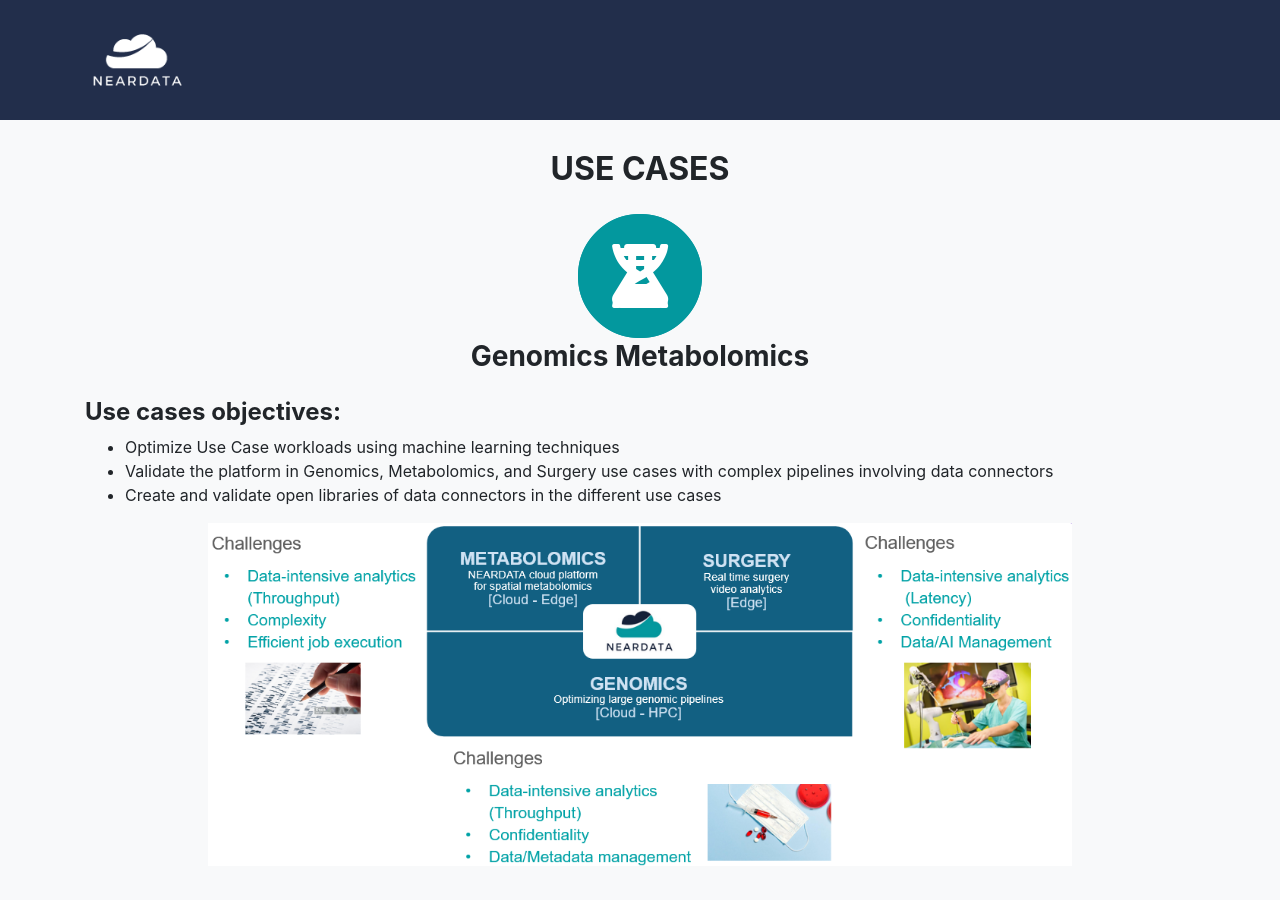
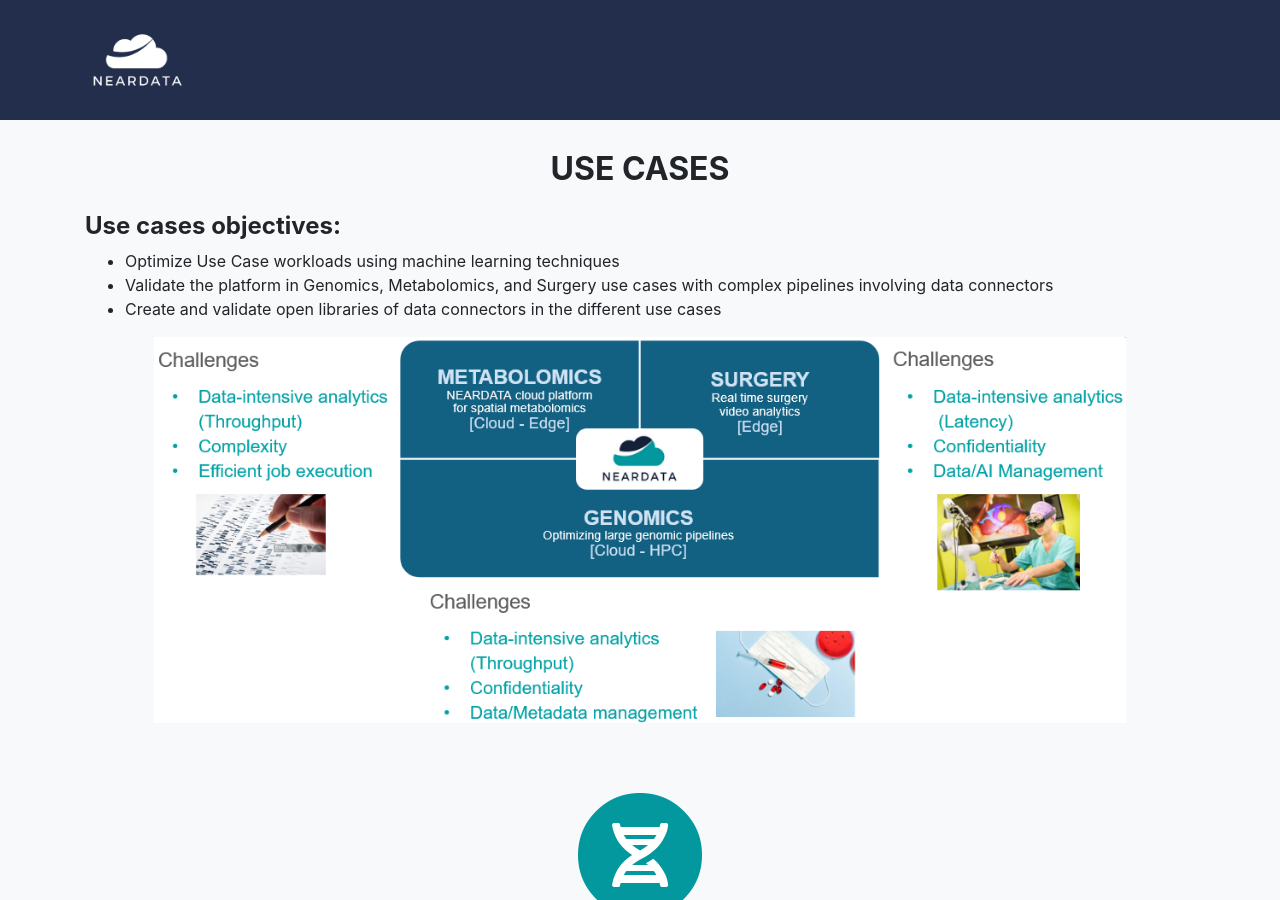
Before and after one commit to neardata-eu/neardata-eu.github.io, a Jekyll site: the page built from use-cases.md, in a window 1280 px wide and 900 px high. Built offline with Jekyll 4.4.1, drawn with Linux system fonts in a browser that asks for light colours; some web fonts are replaced.

Commit message:
modify use cases

```diff
--- a/use-cases.md
+++ b/use-cases.md
@@ -5,14 +5,6 @@
 
 <div class="col-lg-12 text-center mb-4">
 	<h2 class="section-heading text-uppercase">Use cases</h2>
-</div>
-
-<div class="col-lg-12 text-center mb-4">
-<span class="fa-stack fa-4x">
-    <i class="fas fa-circle fa-stack-2x text-primary"></i> <i class="fas fa-circle fa-stack-2x text-primary"></i>
-    <i class="fa fa-dna fa-stack-1x fa-inverse"></i> <i class="fa fa-flask fa-stack-1x fa-inverse"></i>
-</span>
-<h3><a id="genomics">Genomics</a> <a id="meta">Metabolomics</a></h3>
 </div>
 
 <div>
@@ -25,7 +17,7 @@
 </div>
 
 <div class="col-lg-12 text-center mb-4">
-    <p><img src="assets/img/use_cases/NEARDATA_Use_Cases.png" alt="Use Cases" width="80%"></p>
+    <p><img src="assets/img/use_cases/NEARDATA_Use_Cases.png" alt="Use Cases" width="90%"></p>
 </div>
 
 <br/>
@@ -34,10 +26,10 @@
     <i class="fas fa-circle fa-stack-2x text-primary"></i>
     <i class="fa fa-dna fa-stack-1x fa-inverse"></i>
 </span>
-<h3 id="genomics">Genomics</h3>
+<h3>Genomics</h3>
 <h5>Creation of methods, fast storage, and communications infrastructures to communicate distributed computing power with scalable storage systems, allowing efficient distribution of datasets across the system.</h5>
 </div>
-<h6>USE CASE 1. Variants-Interactions Use Case</h6>
+<h5>USE CASE 1. Variants-Interactions Use Case</h5>
 <p>Complex diseases, such as Type 2 Diabetes (T2D), are caused by the simultaneous effect of multiple
 genomic variants and other environmental factors. During the last decades, the genomic study of T2D has been broadly approached with diverse methods. However, although hundreds of genomic variants are expected to contribute to disease development, the study of the relation between variants and T2D has been only analyzed in a single independent manner. There are different reasons to avoid this type of analysis. Among them, the analysis of variant interactions and their contribution to developing the disease is an extreme computational problem. Indeed, here we present two use cases where we tackle this type of analysis with different methods:</p>
 <ul>
@@ -46,7 +38,7 @@
 </ul>
 
 
-<h6>USE CASE 2. Transcriptomics Use Case</h6>
+<h5>USE CASE 2. Transcriptomics Use Case</h5>
 <p>This use case is divided into two main experiments, which can be seen as different use cases given each present different problems and uses different datasets. Such experiments are:</p>
 
 <ol>
@@ -55,7 +47,7 @@
 </ol>
 
 
-<h6>USE CASE 3. Genomics Use Case</h6>
+<h5>USE CASE 3. Genomics Use Case</h5>
 <p>This use case is based on variant calling to identify variants from reference genome sequences. We discuss that this type of data is extreme due to the extreme volume of data and extensive pipelines that require. large computational resources to cope with the demands needed to process and analyze this data. The objective of this use case is to port a genomics Variant calling workflow from our HPC implementation to a serverless architecture that allows processing and analyzing extreme genomic data at large scales.</p>
 
 <p><h6>OBJECTIVES:</h6>
@@ -75,21 +67,23 @@
     <li>HPC Data Connector improves performance by x2.1.</li>
     <li>Resource Auto-scaling with Lithops.</li>
 </ul>
-<p><img src="assets/img/use_cases/NEARDATA_Genomics_Use_Case.png" alt="Metabolomics Use Case" width="60%"> </p>
+<div class="col-lg-12 text-center mb-4">
+<p><img src="assets/img/use_cases/NEARDATA_Genomics_Use_Case.png" alt="Genomics Use Case" width="70%"> </p>
+</div>
 </p>
 
 
 
-<br/>
+<br/> <br/>
 <div class="col-lg-12 text-center mb-4">
 <span class="fa-stack fa-4x">
     <i class="fas fa-circle fa-stack-2x text-primary"></i>
     <i class="fa fa-flask fa-stack-1x fa-inverse"></i>
 </span>
-<h3 id="meta">METABOLOMICS</h3>
+<h3>METABOLOMICS</h3>
 <h5>Expand the analysis of metabolomics raw data and boost external access and efficient re-use of open data. Creation of federated and Hybrid distributed architecture and ensuring data privacy but also shared global computations.</h5>
 </div>
-<h6>USE CASE 1. Metabolomics Use Case</h6>
+<h5>USE CASE 1. Metabolomics Use Case</h5>
 <p>In this use case, we contribute to improving <a href="https://metaspace2020.eu/" target="_blank">METASPACE</a>, a cloud platform for spatial metabolomics. Spatial metabolomics is a bioanalytical technology for spatially-resolved detection of metabolites, lipids, drugs and other molecules in tissue sections used in biology, medicine, and pharmacology. Spatial metabolomics generates large datasets because for each pixel it produces a mass spectrum
 containing in the order of 104 dimensions representing abundances of different molecules. A key problem in spatial metabolomics is the metabolite identification or associating the spectral dimensions with specific metabolites they can represent. The individual spatial metabolomics datasets have large sizes, ranging from 1 to 100 GB per tissue section.</p>
 
@@ -97,7 +91,7 @@
 <p>The overview of the METASPACE cloud platform engine and International Data Space outlining key functionality and types of usage:</p>
 
 <div class="col-lg-12 text-center mb-4">
-<p><img src="assets/img/use_cases/NEARDATA_Metaspace.png" alt="METASPACE" width="80%"></p>
+<p><img src="assets/img/use_cases/NEARDATA_Metaspace.png" alt="METASPACE" width="90%"></p>
 </div>
 
 <p>
@@ -108,12 +102,14 @@
     <li>Confidential computing with SCONE.</li>
     <li>The ML-based metabolite identification is already available to users in the production version of METASPACE and is already used by METASPACE users. </li>
 </ul>
+<div class="col-lg-12 text-center mb-4">
 <p><img src="assets/img/use_cases/NEARDATA_Metabolomics_Use_Case.png" alt="Metabolomics Use Case" width="60%"></p>
+</div>
 </p>
 
 
 
-<br/>
+<br/> <br/>
 <div class="col-lg-12 text-center mb-4">
 <span class="fa-stack fa-4x">
     <i class="fas fa-circle fa-stack-2x text-primary"></i>
@@ -134,10 +130,13 @@
     <li>Confidential computing with SCONE.</li>
     <li>Combined deployment and data management time for video analytics is reduced by 50%.</li>
 </ul>
+<div class="col-lg-12 text-center mb-4">
 <p><img src="assets/img/use_cases/NEARDATA_Surgery_Use_Case.png" alt="Metabolomics Use Case" width="60%"></p>
 </p>
+</div>
 
-<a href="/assets/deliverables/NEARDATA_D5.1_Public.pdf" target="_blank">Learn more about our use cases in D.5.1</a>
+<a href="/assets/deliverables/NEARDATA_D5.1_Public.pdf" target="_blank"><h5>Learn more about our use cases in D.5.1</h5></a>
+<a href="/assets/kpi/NEARDATA-WP5-KPI.pdf" target="_blank"><h5>KPI use cases</h5></a>
 
 <br/>
 <br/>
```
